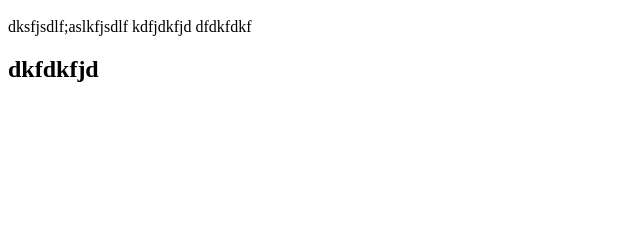
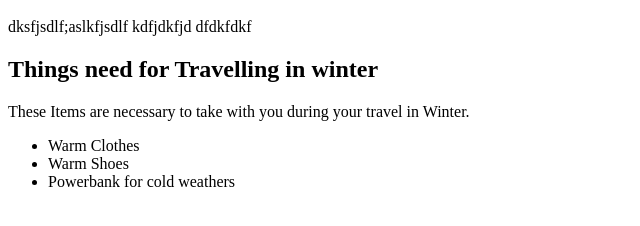
Before and after one commit to MashaallahH/Hicoders, a plain HTML site: page free_code_camp.html in a window 1280 px wide. Shown: the part 48-274 px from the top of the page, without its empty margins (0-640 px from the left). Drawn offline with Linux system fonts and the light colour scheme.

Commit message:
Update free_code_camp.html

```diff
--- a/free_code_camp.html
+++ b/free_code_camp.html
@@ -12,10 +12,16 @@
       dfdkfdkf
     </p>
     <h2>
-      dkfdkfjd
+      Things need for Travelling in winter
     </h2>
     <p>
+      These Items are necessary to take with you during your travel in Winter.
+      <ul>
+        <li> Warm Clothes</li>
+        <li> Warm Shoes</li>
+        <li> Powerbank for cold weathers</li>
 
+      </ul>
     </p>
   </body>
 </html>
```
